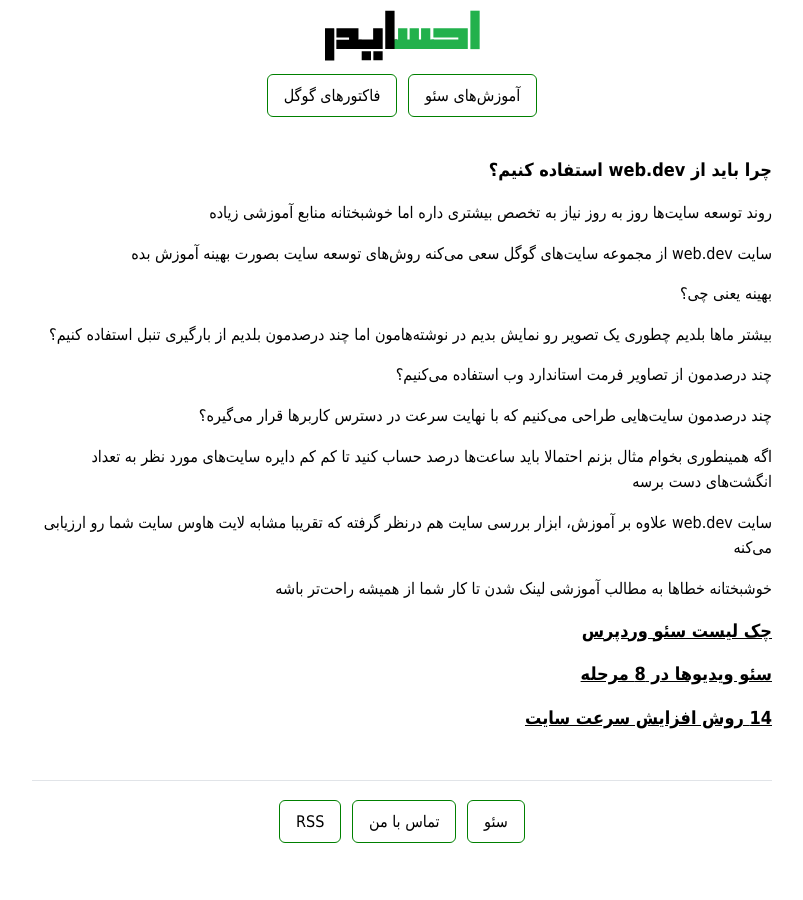
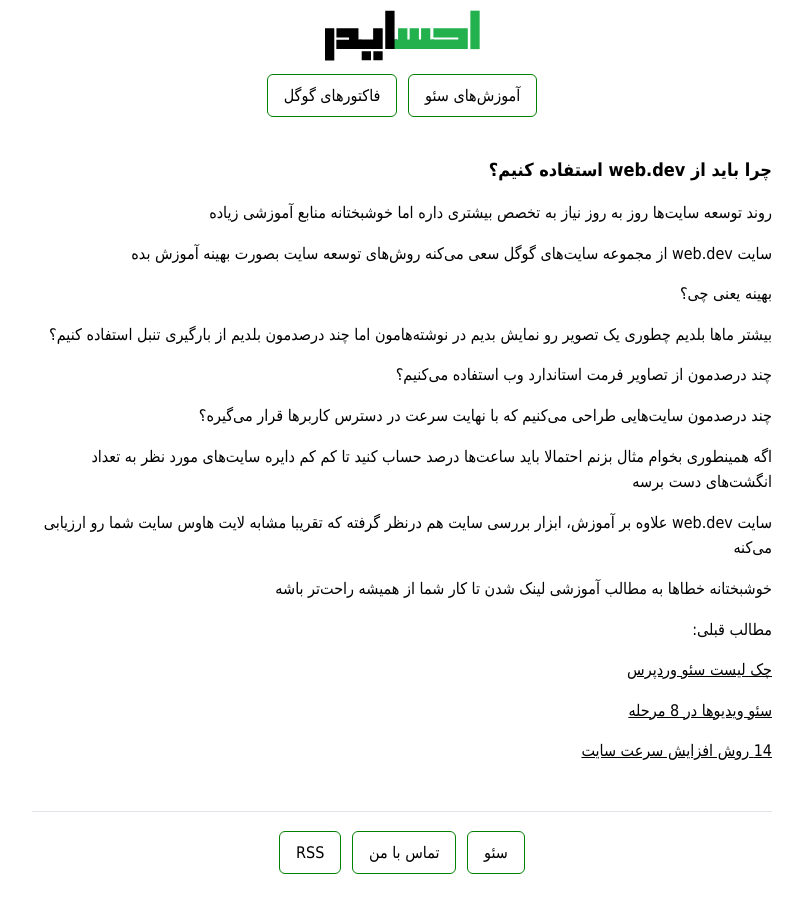
Before and after one commit to darkblog/darkblog.github.io, a Jekyll site: the page built from _posts/2021-5-2-1.md, in a window 1280 px wide. Shown: the whole page, without its empty margins (351-1154 px from the left). Built offline with Jekyll 4.4.1, drawn with Linux system fonts in a browser that asks for light colours.

Commit message:
Update 2021-5-2-1.md

```diff
--- a/_posts/2021-5-2-1.md
+++ b/_posts/2021-5-2-1.md
@@ -21,6 +21,7 @@
 
 خوشبختانه خطاها به مطالب آموزشی لینک شدن تا کار شما از همیشه راحت‌تر باشه
 
+مطالب قبلی:
 {% for post in site.posts limit:3 %}
-<h2><a href="{{ site.url }}{{ post.url }}">{{ post.title }}</a></h2>
+<a href="{{ site.url }}{{ post.url }}">{{ post.title }}</a>
 {% endfor %}
```
